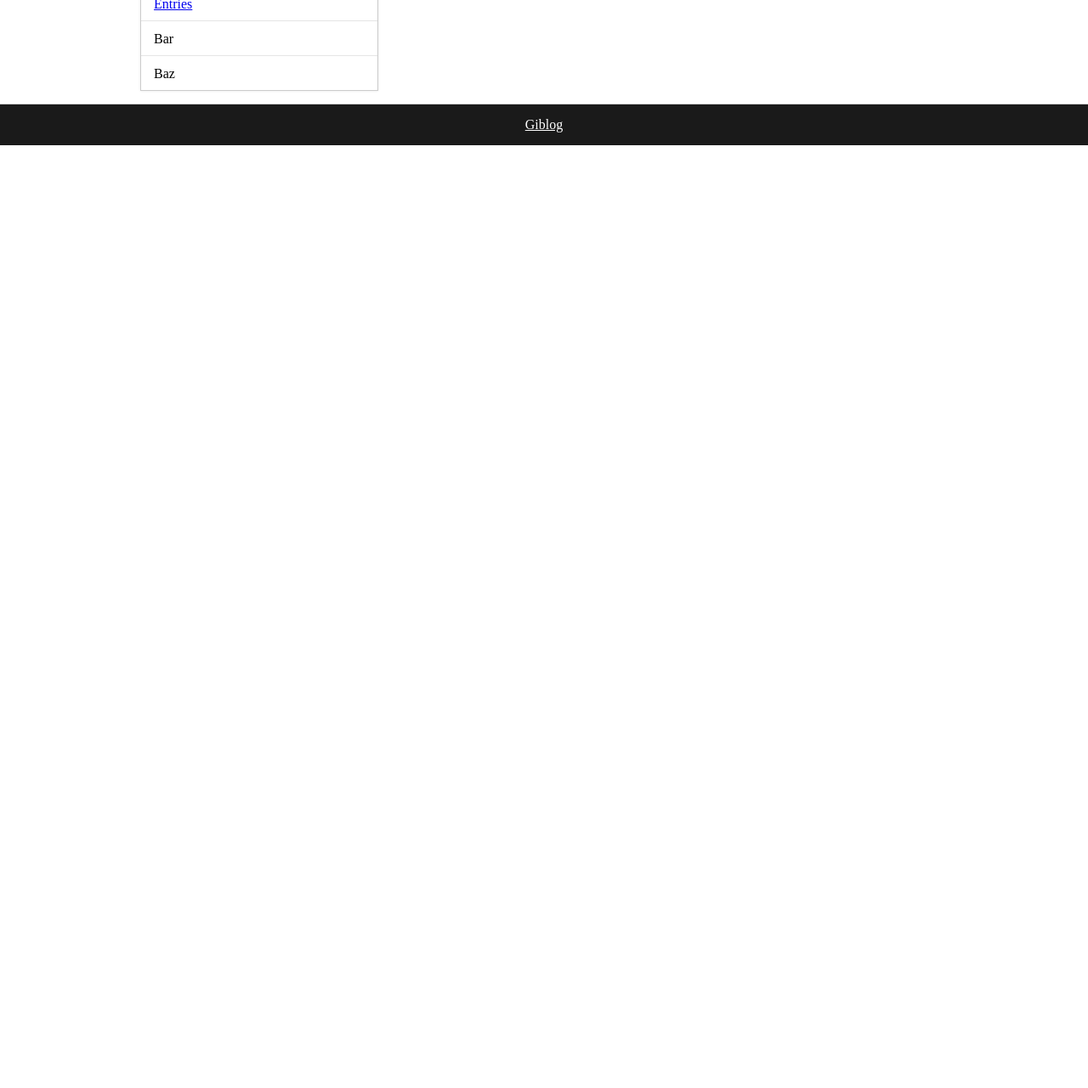
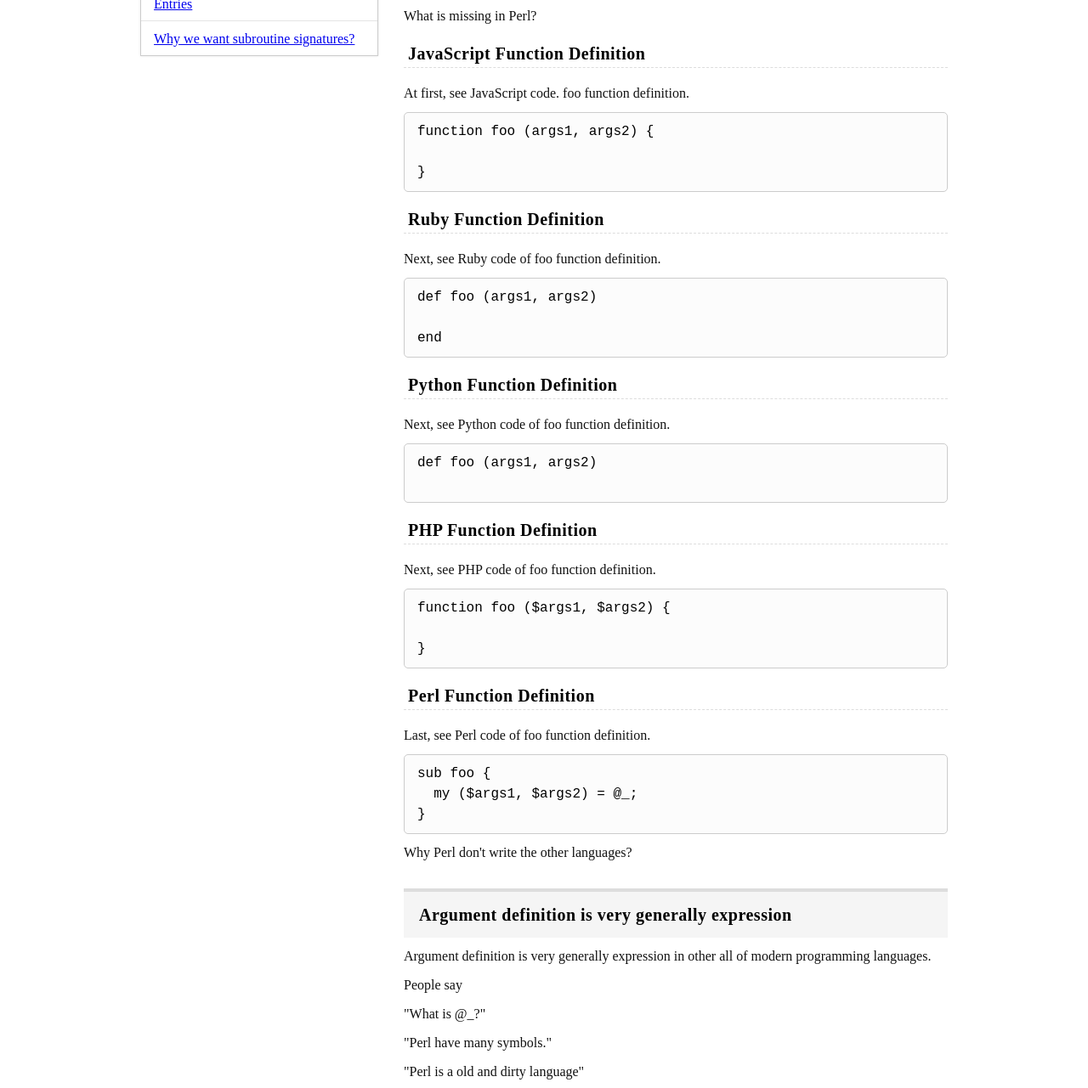
Before and after one commit to yuki-kimoto/signatures-opinion-public, a plain HTML site: page blog/20190319121234.html in a window 1280 px wide. Shown: the part 232-1513 px from the top of the page at 85% size. Before the commit the page ends 800 px from the top, so only its background shows below. Drawn offline with Linux system fonts and the light colour scheme.

Commit message:
再構築

```diff
--- a/blog/20190319121234.html
+++ b/blog/20190319121234.html
@@ -7,7 +7,8 @@
 <link rel="icon" type="image/x-icon" href="/signatures-opinion-public/images/giblog-logo.png">
 <link rel="stylesheet" type="text/css" href="/signatures-opinion-public/css/common.css">
 
-<title>What is subroutine signatures - Perl Subroutine Signatures Opinion Blog</title>
+<title>Why we want subroutine signatures? - Perl Subroutine Signatures Opinion Blog</title>
+<meta name="description" content="As a first starting point, why do we want a subroutine signature?">
   </head>
   <body>
     <div class="container">
@@ -31,7 +32,85 @@
 
   </div>
   <div class="middle">
-    <h2><a href="/signatures-opinion-public/blog/20190319121234.html">What is subroutine signatures</a></h2>
+    <h2><a href="/signatures-opinion-public/blog/20190319121234.html">Why we want subroutine signatures?</a></h2>
+<p>
+  As a first starting point, why do we want a subroutine signature?
+</p>
+<p>
+  What is missing in Perl?
+</p>
+<h4>JavaScript Function Definition</h4>
+<p>
+  At first, see JavaScript code. foo function definition.
+</p>
+<pre>
+function foo (args1, args2) {
+
+}
+</pre>
+<h4>Ruby Function Definition</h4>
+<p>
+  Next, see Ruby code of foo function definition.
+</p>
+<pre>
+def foo (args1, args2)
+
+end
+</pre>
+<h4>Python Function Definition</h4>
+<p>
+  Next, see Python code of foo function definition.
+</p>
+<pre>
+def foo (args1, args2)
+
+</pre>
+<h4>PHP Function Definition</h4>
+<p>
+  Next, see PHP code of foo function definition.
+</p>
+<pre>
+function foo ($args1, $args2) {
+
+}
+</pre>
+<h4>Perl Function Definition</h4>
+<p>
+  Last, see Perl code of foo function definition.
+</p>
+<pre>
+sub foo {
+  my ($args1, $args2) = @_;
+}
+</pre>
+<p>
+  Why Perl don't write the other languages?
+</p>
+<h3>Argument definition is very generally expression</h3>
+<p>
+  Argument definition is very generally expression in other all of modern programming languages.
+</p>
+<p>
+  People say
+</p>
+<p>
+  "What is @_?"
+</p>
+<p>
+  "Perl have many symbols."
+</p>
+<p>
+  "Perl is a old and dirty language"
+</p>
+<p>
+  <b>We need subroutine signatures to make Perl argument definitions fit into a very general expression.</b>
+</p>
+<p>
+  This is most biggest reason.
+</p>
+<p>
+  Subroutine signatures remove one of the criticisms "Perl is unreadable".
+</p>
 
   </div>
   <div class="bottom">
@@ -49,8 +128,7 @@
   </div>
   <ul>
     <li><a href="/signatures-opinion-public/list.html">Entries</a></li>
-    <li>Bar</li>
-    <li>Baz</li>
+    <li><a href="/signatures-opinion-public/blog/20190319121234.html">Why we want subroutine signatures?</a></li>
   </ul>
 </div>
 
```
Also changed, not shown: index.html (+80 -3 lines), list.html (+2 -3 lines), 1 other file.
